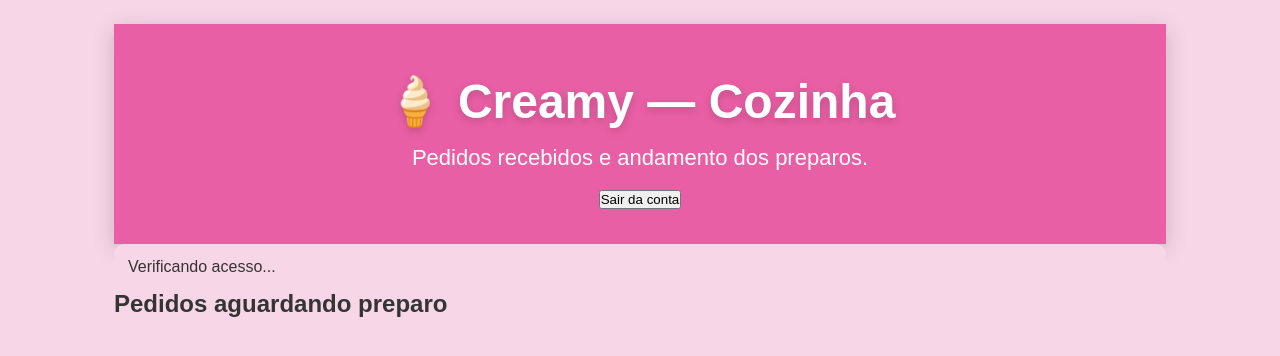
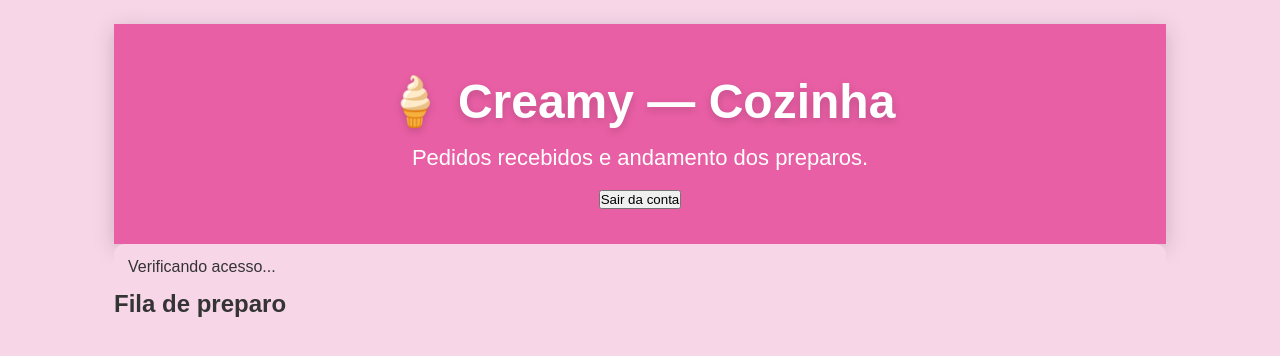
Before and after one commit to beatrizfranchini78-create/Creamy, a website: page cozinha.html in a window 1280 px wide. Drawn offline with Linux system fonts and the light colour scheme; no server answers; files whose address does not match are found by name.

Commit message:
Update cozinha.html

```diff
--- a/cozinha.html
+++ b/cozinha.html
@@ -77,7 +77,7 @@
     </p>
 
     <section>
-      <h2>Pedidos aguardando preparo</h2>
+       <h2>Fila de preparo</h2>
       <div id="listaPedidos" class="cozinha-lista"></div>
     </section>
   </main>
```
